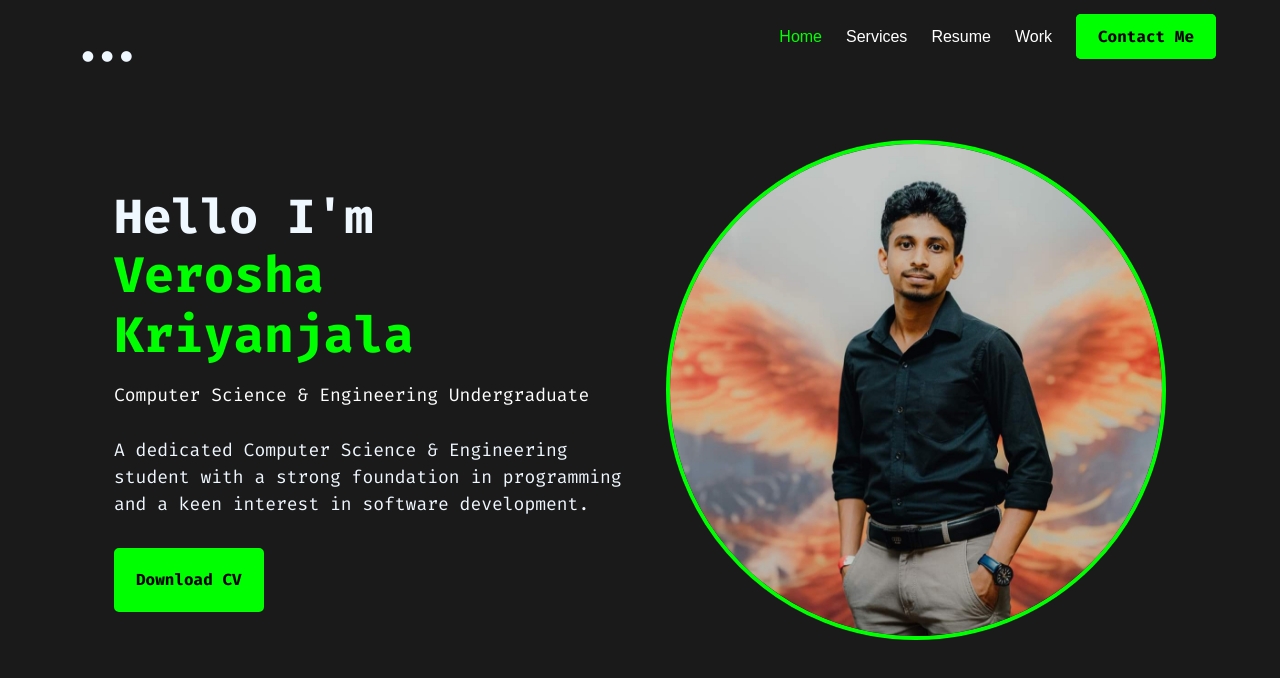
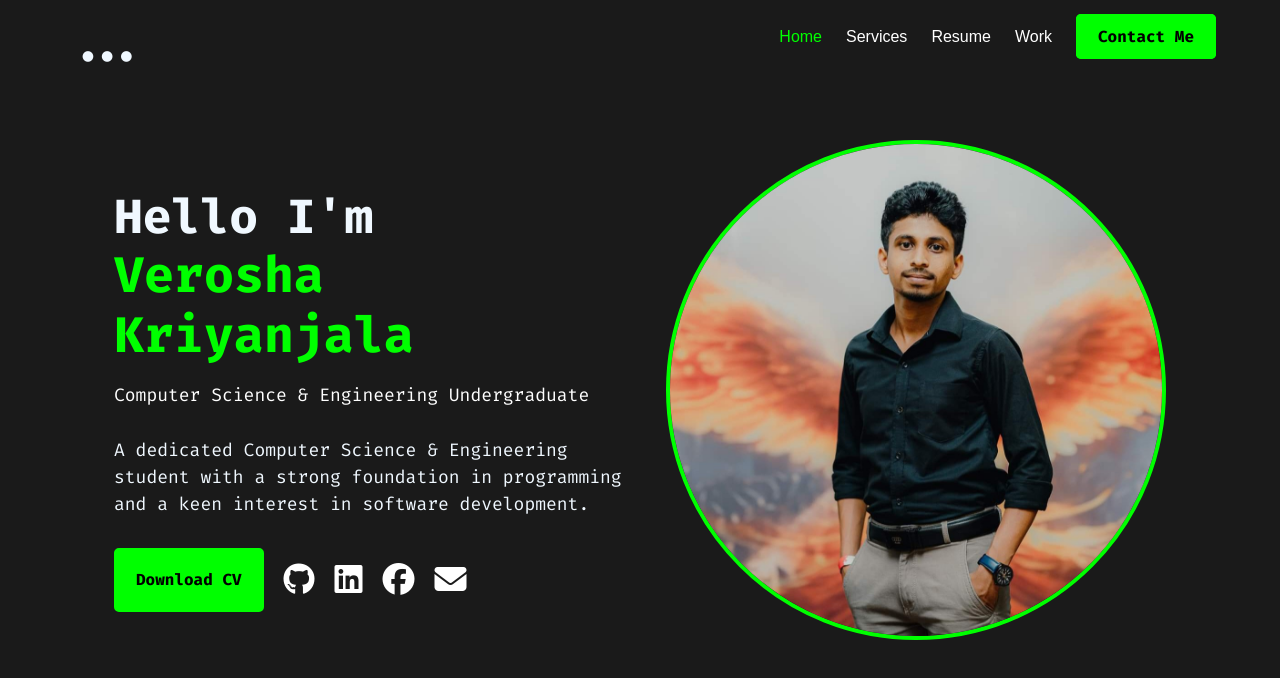
Before and after one commit to VeroshaKriyanjala/my-portfolio, a React (Create React App) app: page / in a window 1280 px wide. Shown: the top 678 px of the page. Built offline with nearby package versions, Linux system fonts and the light colour scheme.

Commit message:
All the fontawesome links working now

```diff
--- a/package.json
+++ b/package.json
@@ -9,6 +9,7 @@
     "@testing-library/react": "^13.4.0",
     "@testing-library/user-event": "^13.5.0",
     "bootstrap": "^5.3.3",
+    "fontawesome-free": "^1.0.4",
     "react": "^18.3.1",
     "react-dom": "^18.3.1",
     "react-router-dom": "^6.26.1",
--- a/src/components/project.jsx
+++ b/src/components/project.jsx
@@ -10,7 +10,11 @@ function Project({ project }) {
         <p>{project.description}</p>
         <p className="technologies">{project.technologies}</p>
         <div className="work-links">
-          <a href={project.github_link}>
+          <a
+            href={project.github_link}
+            target="_blank"
+            rel="noopener noreferrer"
+          >
             <i className="fa-brands fa-github"></i>
           </a>
         </div>
--- a/src/data/data.jsx
+++ b/src/data/data.jsx
@@ -9,7 +9,6 @@ const projectsdata = [
     github_link: "#",
     image: "../assets/images.jpeg",
   },
-
   {
     id: 2,
     category: "App",
--- a/src/index.js
+++ b/src/index.js
@@ -3,6 +3,7 @@ import ReactDOM from "react-dom/client";
 import "./index.css";
 import App from "./App";
 import reportWebVitals from "./reportWebVitals";
+import "@fortawesome/fontawesome-free/css/all.min.css";
 
 const root = ReactDOM.createRoot(document.getElementById("root"));
 root.render(
--- a/src/pages/Home/home.css
+++ b/src/pages/Home/home.css
@@ -73,7 +73,7 @@ body {
 .social-links a {
   color: white;
   text-decoration: none;
-  margin-right: 10px;
+  margin-right: 20px;
 }
 
 .social-links a:hover {
--- a/src/pages/Home/home.jsx
+++ b/src/pages/Home/home.jsx
@@ -19,17 +19,33 @@ function Home() {
         <div className="social-buttons">
           <button className="download-cv">Download CV</button>
           <div className="social-links">
-            <a href="https://github.com/VeroshaKriyanjala">
-              <i className="fa-brands fa-github"></i>
+            <a
+              href="https://github.com/VeroshaKriyanjala"
+              target="_blank"
+              rel="nooperner noreferrer"
+            >
+              <i className="fa-brands fa-github fa-2xl"></i>
             </a>
-            <a href="https://www.linkedin.com/in/verosha-kriyanjala">
-              <i className="fa-brands fa-linkedin"></i>
+            <a
+              href="https://www.linkedin.com/in/verosha-kriyanjala"
+              target="_blank"
+              rel="nooperner noreferrer"
+            >
+              <i className="fa-brands fa-linkedin fa-2xl"></i>
             </a>
-            <a href="https://www.facebook.com/verosha.kriyanjala">
-              <i className="fa-brands fa-facebook"></i>
+            <a
+              href="https://www.facebook.com/verosha.kriyanjala"
+              target="_blank"
+              rel="nooperner noreferrer"
+            >
+              <i className="fa-brands fa-facebook fa-2xl"></i>
             </a>
-            <a href="mailto:veroshakeiuanjala32@gmail.com">
-              <i className="fa-solid fa-envelope"></i>
+            <a
+              href="mailto:veroshakeiuanjala32@gmail.com"
+              target="_blank"
+              rel="nooperner noreferrer"
+            >
+              <i className="fa-solid fa-envelope fa-2xl"></i>
             </a>
           </div>
         </div>
```
Also changed, not shown: 1 other file (tests, documents, lock files or other folders).
